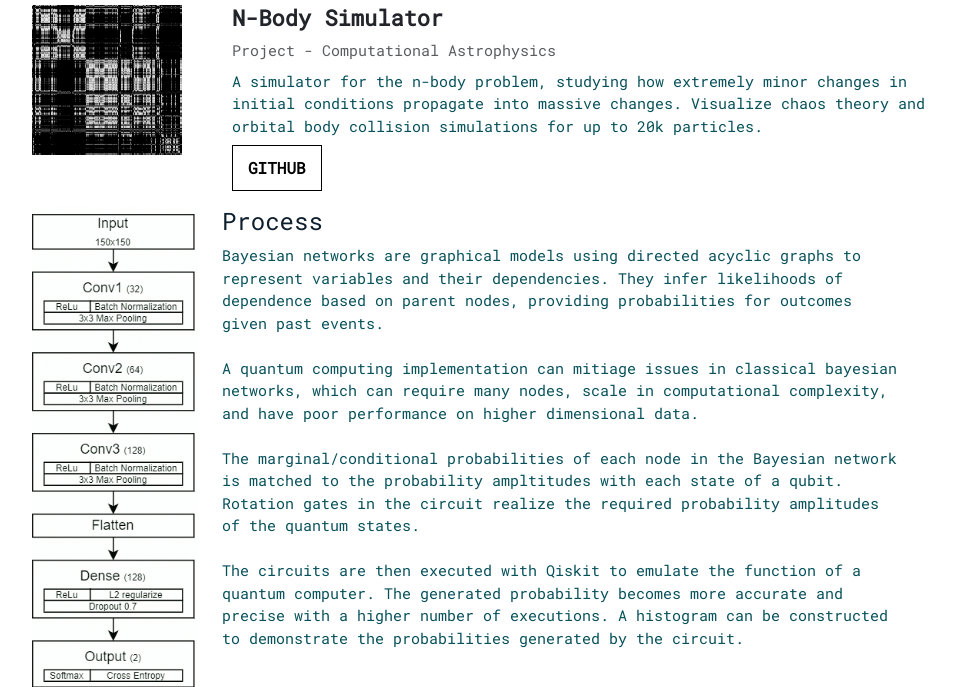
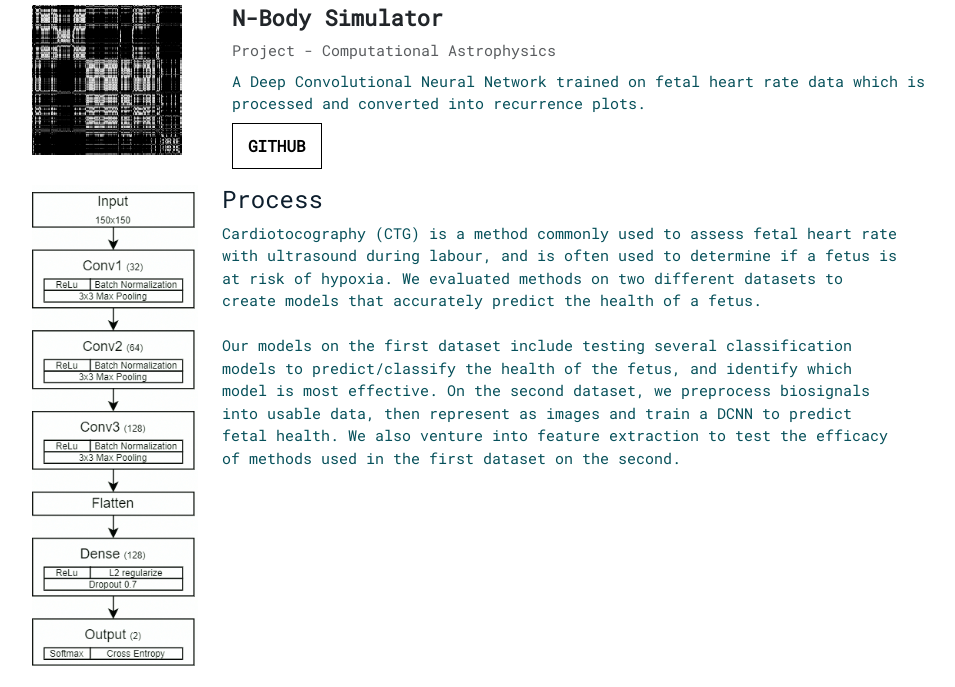
Before and after one commit to b0bhat/portfolio, a website: page dist/project-fetalhealth.html in a window 1280 px wide. Shown: the part 123-810 px from the top of the page, without its empty margins (50-1005 px from the left). Drawn offline with Linux system fonts and the light colour scheme; a web font is replaced by a local one.

Commit message:
wip project pages

```diff
--- a/dist/project-fetalhealth.html
+++ b/dist/project-fetalhealth.html
@@ -53,8 +53,7 @@
                 <p class="mb-2 text-muted">Project - Computational Astrophysics</p>
                 <div class="mb-3">
                   <p>
-                    A simulator for the n-body problem, studying how extremely minor changes in initial conditions propagate into massive changes.
-                    Visualize chaos theory and orbital body collision simulations for up to 20k particles.
+                    A Deep Convolutional Neural Network trained on fetal heart rate data which is processed and converted into recurrence plots.
                   </p>
                 <p><a target="_blank" href="https://github.com/b0bhat/n-body-sim" class="readmore">Github</a></p>
               </div>
@@ -70,21 +69,14 @@
             <div class="col-md-6 ml-auto" style="min-width:700px">
               <h4>Process</h4>
                 <div class="mb-5">
-                  <p>Bayesian networks are graphical models using directed acyclic graphs to represent variables
-                    and their dependencies. They infer likelihoods of dependence based on parent nodes, providing
-                    probabilities for outcomes given past events.
+                  <p>Cardiotocography (CTG) is a method commonly used to assess fetal heart rate with ultrasound during
+                  labour, and is often used to determine if a fetus is at risk of hypoxia. We evaluated methods on
+                  two different datasets to create models that accurately predict the health of a fetus.
                   <br><br>
-                  A quantum computing implementation can mitiage issues in classical bayesian networks, which can
-                  require many nodes, scale in computational complexity, and have poor performance on higher dimensional data.
-                  <br><br>
-                  The marginal/conditional probabilities of each node in the Bayesian network is matched to the
-                  probability ampltitudes with each state of a qubit. Rotation gates in the circuit realize the
-                  required probability amplitudes of the quantum states.
-                  <br><br>
-                  The circuits are then executed with Qiskit to emulate the function of a quantum computer.
-                  The generated probability becomes more accurate and precise with a higher number of executions.
-                  A histogram can be constructed to demonstrate the probabilities
-                  generated by the circuit.
+                  Our models on the first dataset include testing several classification models to predict/classify the health of the
+                  fetus, and identify which model is most effective. On the second dataset, we preprocess biosignals into
+                  usable data, then represent as images and train a DCNN to predict fetal health. We also venture into
+                  feature extraction to test the efficacy of methods used in the first dataset on the second.
                   </p>
                 </div>
             </div>
```
Also changed, not shown: dist/project-nbodysim.html (+4 -15 lines), dist/project-vancouvertour.html (+2 -16 lines), Readme.md (added), Readme.txt (deleted).
